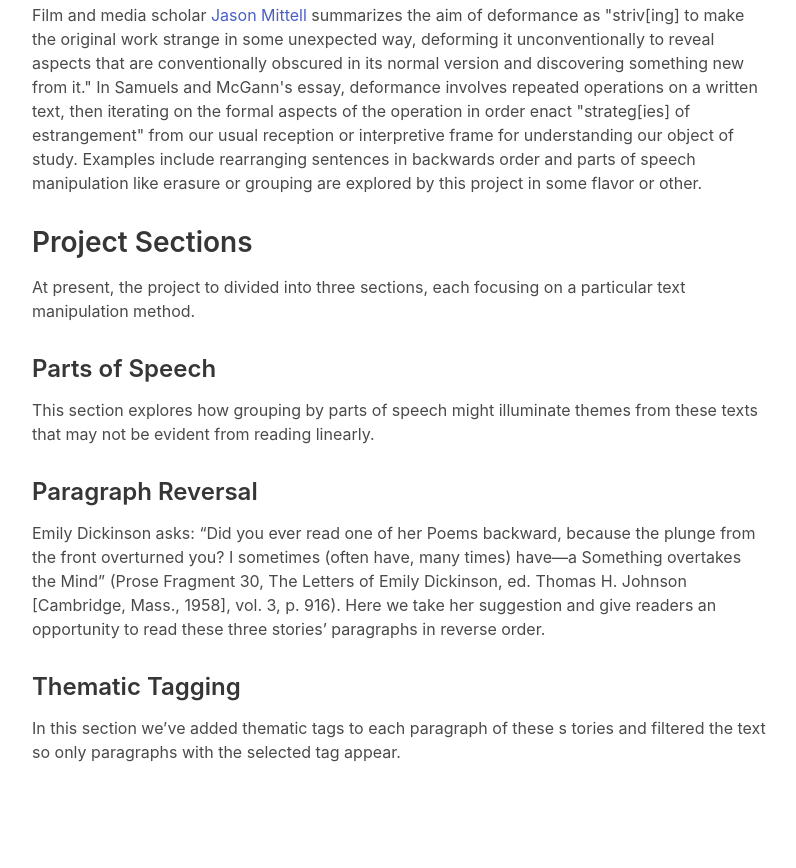
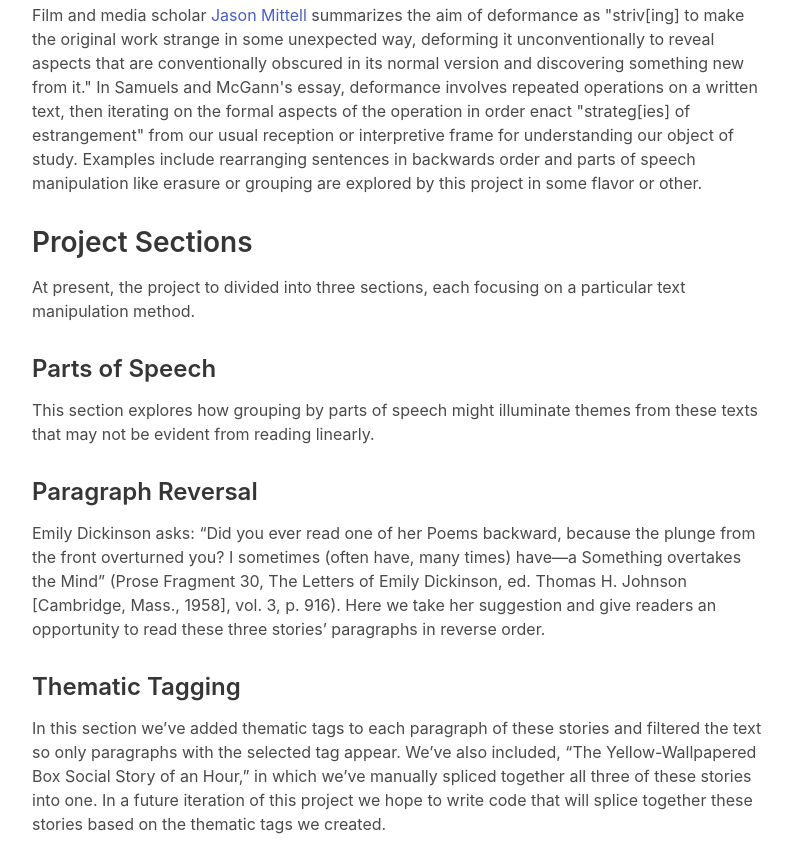
Before and after one commit to klp/playing_with_compromise, a plain HTML site: page index.html in a window 1280 px wide. Shown: the part 308-1176 px from the top of the page, without its empty margins (240-1036 px from the left). Before the commit the page ends 1104 px from the top, so only its background shows below. Drawn offline with nearby package versions, Linux system fonts and the light colour scheme.

Commit message:
updated thematic tagging section of intro

```diff
--- a/index.html
+++ b/index.html
@@ -138,9 +138,13 @@
       </p>
       <h3>Thematic Tagging</h3>
       <p>
-        In this section we’ve added thematic tags to each paragraph of these s
-        tories and filtered the text so only paragraphs with the selected
-        tag appear.
+        In this section we’ve added thematic tags to each paragraph of these
+        stories and filtered the text so only paragraphs with the selected tag
+        appear. We’ve also included, “The Yellow-Wallpapered Box Social Story of
+         an Hour,” in which we’ve manually spliced together all three of these
+         stories into one. In a future iteration of this project we hope to
+         write code that will splice together these stories based on the
+         thematic tags we created.
       </p>
     </div>
 </body>
```
